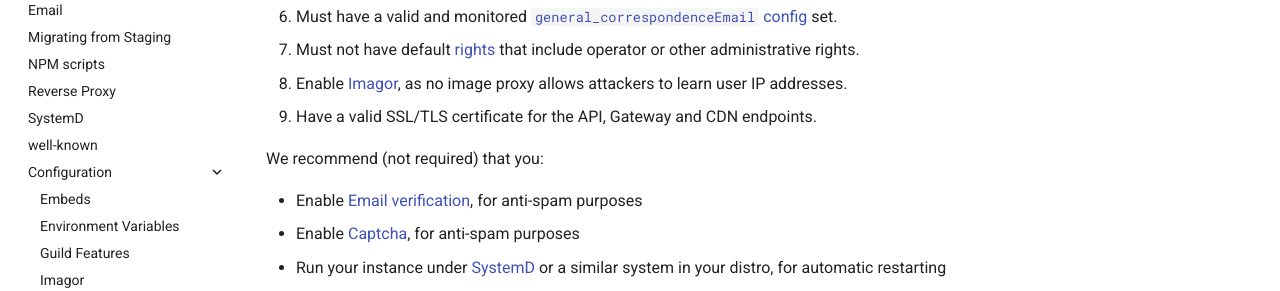
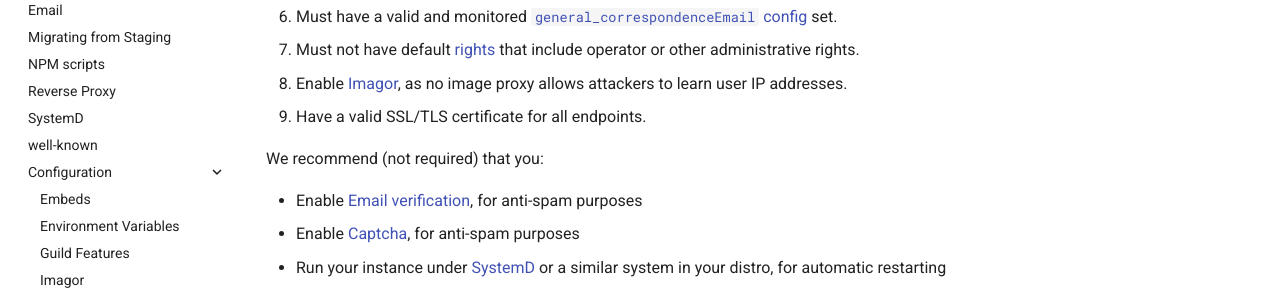
Before and after one commit to spacebarchat/docs, an MkDocs documentation site: the page built from docs/contributing/instances.md, in a window 1280 px wide and 1005 px high. Shown: the part 504-795 px from the top of the window. Built offline with MkDocs 1.6.1 and Material for MkDocs 9.7.7, drawn with Linux system fonts in a browser that asks for light colours; comment, search, counter and statistics services are not loaded.

Commit message:
edit wording

```diff
--- a/docs/contributing/instances.md
+++ b/docs/contributing/instances.md
@@ -13,7 +13,7 @@ Your instance:
 6. Must have a valid and monitored [`general_correspondenceEmail` config](/setup/server/configuration) set.
 7. Must not have default [rights](/setup/server/security/rights) that include operator or other administrative rights.
 8. Enable [Imagor](/setup/server/configuration/imagor), as no image proxy allows attackers to learn user IP addresses.
-9. Have a valid SSL/TLS certificate for the API, Gateway and CDN endpoints.
+9. Have a valid SSL/TLS certificate for all endpoints.
 
 We recommend (not required) that you:
 
```
